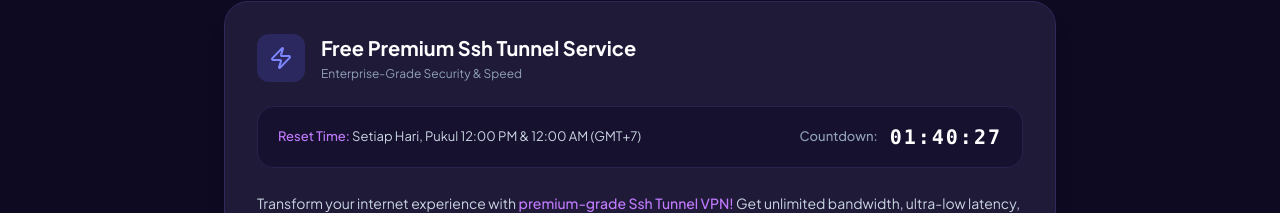
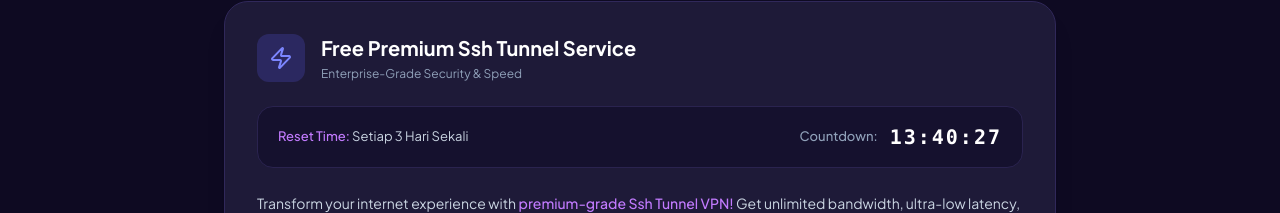
Before and after one commit to tomm508/premdigitaltunnel-web, a React (Vite) app: page /ssh-tunnel in a window 1280 px wide. Shown: the part 371-584 px from the top of the page. Built offline with nearby package versions, Linux system fonts and the light colour scheme; no server answers; the database is empty.

Commit message:
Update: "server reset"

```diff
--- a/src/components/AdminPanel.tsx
+++ b/src/components/AdminPanel.tsx
@@ -22,6 +22,7 @@ export const AdminPanel: React.FC<AdminPanelProps> = ({ isDark, userRole }) => {
   const [priceVless, setPriceVless] = useState(2500);
   const [priceTrojan, setPriceTrojan] = useState(2500);
   const [freeLimit, setFreeLimit] = useState(50);
+  const [premiumLimit, setPremiumLimit] = useState(500);
   const [resetTime, setResetTime] = useState('00:00');
 
   // Stats State
@@ -60,6 +61,7 @@ export const AdminPanel: React.FC<AdminPanelProps> = ({ isDark, userRole }) => {
         setPriceVless(data.pricing?.vless || 2500);
         setPriceTrojan(data.pricing?.trojan || 2500);
         setFreeLimit(data.freeAccountLimit || 50);
+        setPremiumLimit(data.premiumAccountLimit || 500);
         setResetTime(data.resetTime || '00:00');
       }
     });
@@ -128,6 +130,7 @@ export const AdminPanel: React.FC<AdminPanelProps> = ({ isDark, userRole }) => {
           trojan: Number(priceTrojan),
         },
         freeAccountLimit: Number(freeLimit),
+        premiumAccountLimit: Number(premiumLimit),
         resetTime: resetTime,
         updatedAt: new Date().toISOString()
       }, { merge: true });
@@ -472,16 +475,20 @@ echo "[PremDigital] Status berhasil dilaporkan ke Dashboard!"`;
 
                   <hr className="border-slate-700/50" />
 
-                  {/* Free Account Rules */}
+                  {/* Account Rules */}
                   <div className="space-y-4">
-                    <h3 className="text-sm font-bold text-emerald-400 uppercase tracking-wider">Free Account Policies</h3>
-                    <div className="grid grid-cols-1 sm:grid-cols-2 gap-4">
+                    <h3 className="text-sm font-bold text-emerald-400 uppercase tracking-wider">Account Limits & Policies</h3>
+                    <div className="grid grid-cols-1 sm:grid-cols-3 gap-4">
                       <div>
-                        <label className="block text-xs text-slate-400 mb-1.5">Daily Limit (Total Free Accounts)</label>
+                        <label className="block text-xs text-slate-400 mb-1.5">Free Account Limit (Global)</label>
                         <input type="number" value={freeLimit} onChange={(e) => setFreeLimit(Number(e.target.value))} className="w-full bg-[#13172a] border border-slate-600 rounded-xl px-4 py-2.5 text-white focus:outline-none focus:border-indigo-500" />
                       </div>
                       <div>
-                        <label className="block text-xs text-slate-400 mb-1.5">Daily Reset Time (e.g. 00:00 / 03:00 / 3/24)</label>
+                        <label className="block text-xs text-slate-400 mb-1.5">Premium Account Limit (Global)</label>
+                        <input type="number" value={premiumLimit} onChange={(e) => setPremiumLimit(Number(e.target.value))} className="w-full bg-[#13172a] border border-slate-600 rounded-xl px-4 py-2.5 text-white focus:outline-none focus:border-indigo-500" />
+                      </div>
+                      <div>
+                        <label className="block text-xs text-slate-400 mb-1.5">Reset Time (Schedule)</label>
                         <div className="relative">
                           <Clock className="w-4 h-4 text-slate-400 absolute left-4 top-3" />
                           <input type="time" value={resetTime} onChange={(e) => setResetTime(e.target.value)} className="w-full bg-[#13172a] border border-slate-600 rounded-xl pl-11 pr-4 py-2.5 text-white focus:outline-none focus:border-indigo-500" />
--- a/src/components/SshServerList.tsx
+++ b/src/components/SshServerList.tsx
@@ -44,19 +44,21 @@ export const SshServerList: React.FC<SshServerListProps> = ({
     return () => unsub();
   }, []);
 
-  // Calculate countdown to next 12:00 reset
+  // Calculate countdown to next 3-day reset
   useEffect(() => {
     const timer = setInterval(() => {
       const now = new Date();
-      const currentHour = now.getHours();
-      const nextResetHour = currentHour < 12 ? 12 : 24;
-      const target = new Date(now);
-      target.setHours(nextResetHour, 0, 0, 0);
+      // Using arbitrary epoch (e.g. Jan 1, 2024 00:00:00 UTC)
+      const epoch = 1704067200000;
+      const threeDaysMs = 3 * 24 * 60 * 60 * 1000;
 
-      const diffMs = target.getTime() - now.getTime();
-      const hours = Math.floor((diffMs / (1000 * 60 * 60)) % 24);
-      const minutes = Math.floor((diffMs / (1000 * 60)) % 60);
-      const seconds = Math.floor((diffMs / 1000) % 60);
+      const timeSinceEpoch = now.getTime() - epoch;
+      const msIntoCycle = timeSinceEpoch % threeDaysMs;
+      const msLeft = threeDaysMs - msIntoCycle;
+
+      const hours = Math.floor(msLeft / (1000 * 60 * 60));
+      const minutes = Math.floor((msLeft / (1000 * 60)) % 60);
+      const seconds = Math.floor((msLeft / 1000) % 60);
 
       setTimeLeft({ hours, minutes, seconds });
     }, 1000);
@@ -121,7 +123,7 @@ export const SshServerList: React.FC<SshServerListProps> = ({
 
         <div className="flex flex-col sm:flex-row items-center justify-between bg-[#15112e] rounded-2xl border border-[#2a234f] px-5 py-4 mb-6">
            <div className="text-[13px] text-slate-300 mb-2 sm:mb-0">
-             <span className="text-purple-400 font-medium">Reset Time:</span> Setiap Hari, Pukul 12:00 PM & 12:00 AM (GMT+7)
+             <span className="text-purple-400 font-medium">Reset Time:</span> Setiap 3 Hari Sekali
            </div>
            <div className="flex items-center gap-3">
              <span className="text-[13px] text-slate-400 font-medium">Countdown:</span>
@@ -150,7 +152,7 @@ export const SshServerList: React.FC<SshServerListProps> = ({
                 <Clock className="w-4 h-4 text-indigo-400" />
               </div>
               <h3 className="font-bold text-white mb-2 text-[15px]">Smart Reset</h3>
-              <p className="text-[13px] text-slate-400 leading-relaxed">Account limits automatically reset every 12 hours for fair access to all users.</p>
+              <p className="text-[13px] text-slate-400 leading-relaxed">Account limits automatically reset every 3 days for fair access to all users.</p>
            </div>
            {/* Feature 3 */}
            <div className="bg-[#15112e] rounded-2xl border border-[#2a234f] p-5">
```
